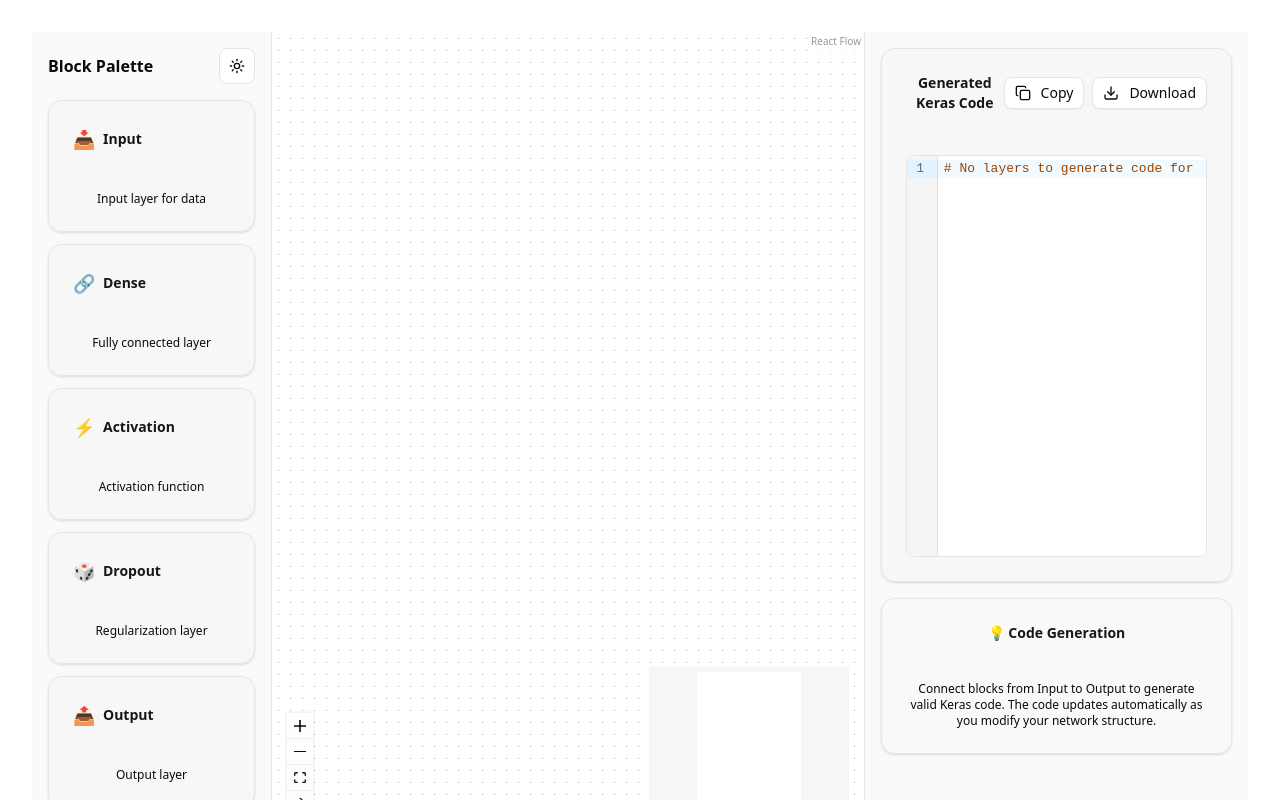
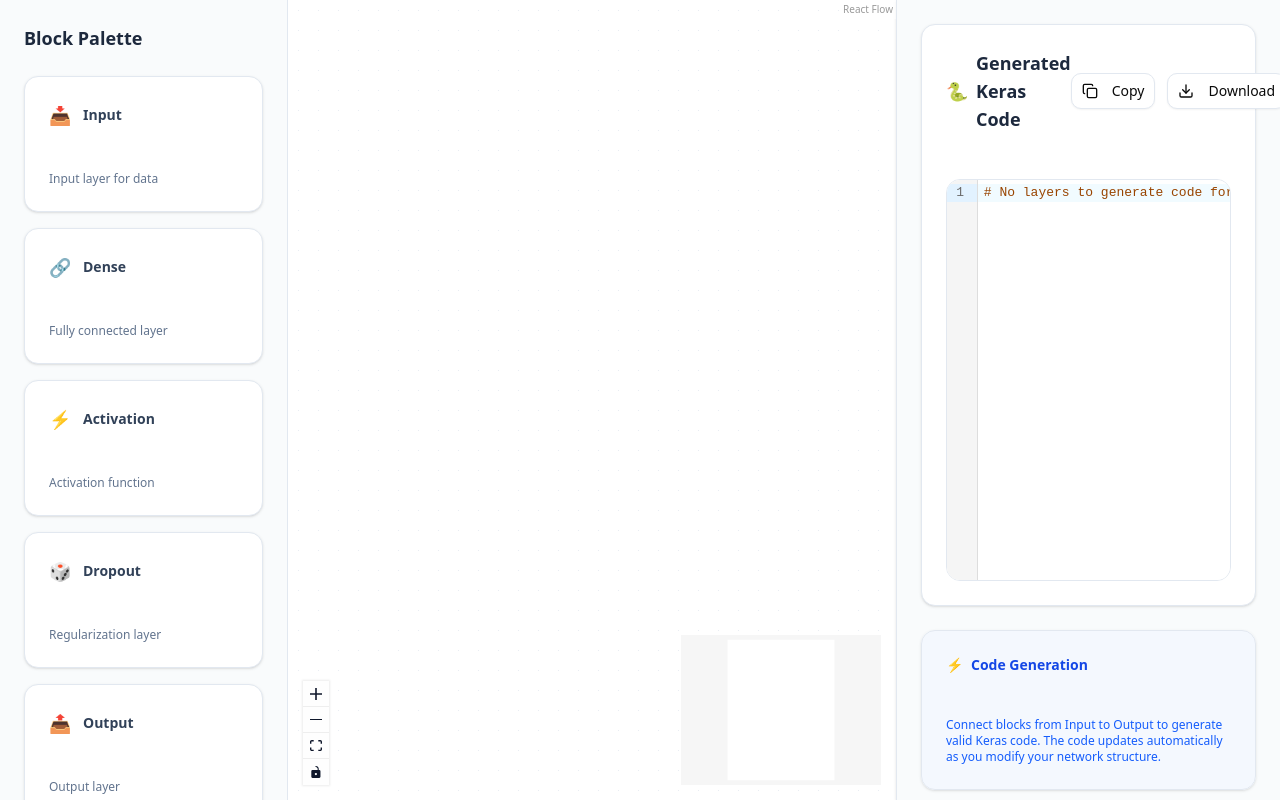
Before and after one commit to Aryagm/blockdl, a React (Vite) app: page / in a window 1280 px wide. Shown: the top 800 px of the page. Built offline with nearby package versions, Linux system fonts and the light colour scheme.

Commit message:
Improved layout

```diff
--- a/src/App.css
+++ b/src/App.css
@@ -1,51 +1,19 @@
-#root {
-  max-width: 1280px;
-  margin: 0 auto;
-  padding: 2rem;
-  text-align: center;
-}
-
-.logo {
-  height: 6em;
-  padding: 1.5em;
-  will-change: filter;
-  transition: filter 300ms;
-}
-.logo:hover {
-  filter: drop-shadow(0 0 2em #646cffaa);
-}
-.logo.react:hover {
-  filter: drop-shadow(0 0 2em #61dafbaa);
-}
-
-@keyframes logo-spin {
-  from {
-    transform: rotate(0deg);
-  }
-  to {
-    transform: rotate(360deg);
-  }
-}
-
-@media (prefers-reduced-motion: no-preference) {
-  a:nth-of-type(2) .logo {
-    animation: logo-spin infinite 20s linear;
-  }
-}
-
-.card {
-  padding: 2em;
-}
-
-.read-the-docs {
-  color: #888;
-}
-
-/* LayerNode styling */
+/* Layer node specific styling */
 .layer-node {
   position: relative;
 }
 
+/* Remove any default styling that might interfere */
+#root {
+  margin: 0;
+  padding: 0;
+  text-align: left;
+  width: 100vw;
+  height: 100vh;
+  overflow: hidden;
+}
+
+/* ReactFlow handle styling */
 .layer-node .react-flow__handle {
   width: 12px;
   height: 12px;
--- a/src/App.tsx
+++ b/src/App.tsx
@@ -1,5 +1,4 @@
 import { AppShell } from './components/AppShell'
-import { ThemeProvider } from './components/ThemeProvider'
 import { CanvasEditor } from './components/CanvasEditor'
 import { BlockPalette } from './components/BlockPalette'
 import { CodeViewer } from './components/CodeViewer'
@@ -28,13 +27,11 @@ function App() {
   )
 
   return (
-    <ThemeProvider defaultTheme="system" storageKey="blockdl-theme">
-      <AppShell
-        palette={paletteContent}
-        canvas={canvasContent}
-        codeViewer={codeViewerContent}
-      />
-    </ThemeProvider>
+    <AppShell
+      palette={paletteContent}
+      canvas={canvasContent}
+      codeViewer={codeViewerContent}
+    />
   )
 }
 
--- a/src/components/AppShell.tsx
+++ b/src/components/AppShell.tsx
@@ -16,23 +16,23 @@ export function AppShell({
 }: AppShellProps) {
   return (
     <div className={cn(
-      "flex h-screen bg-background text-foreground",
+      "flex h-screen bg-slate-100 text-slate-900 min-w-[1280px]",
       className
     )}>
       {/* Left Sidebar - Palette */}
-      <div className="w-60 bg-sidebar border-r border-sidebar-border">
-        <div className="h-full p-4">
+      <div className="w-72 bg-white border-r border-slate-200 flex-shrink-0 shadow-sm">
+        <div className="h-full overflow-hidden">
           {palette || (
-            <div className="text-sidebar-foreground">
-              <h2 className="font-semibold mb-4">Palette</h2>
-              <div className="space-y-2">
-                <div className="p-2 bg-sidebar-accent rounded-md text-sidebar-accent-foreground">
+            <div className="p-6">
+              <h2 className="font-semibold mb-4 text-slate-800">Palette</h2>
+              <div className="space-y-3">
+                <div className="p-3 bg-slate-50 rounded-xl text-slate-700 border border-slate-200">
                   Palette Item 1
                 </div>
-                <div className="p-2 bg-sidebar-accent rounded-md text-sidebar-accent-foreground">
+                <div className="p-3 bg-slate-50 rounded-xl text-slate-700 border border-slate-200">
                   Palette Item 2
                 </div>
-                <div className="p-2 bg-sidebar-accent rounded-md text-sidebar-accent-foreground">
+                <div className="p-3 bg-slate-50 rounded-xl text-slate-700 border border-slate-200">
                   Palette Item 3
                 </div>
               </div>
@@ -42,12 +42,12 @@ export function AppShell({
       </div>
 
       {/* Center - Canvas */}
-      <div className="flex-grow bg-background">
+      <div className="flex-grow bg-white min-w-0">
         <div className="h-full">
           {canvas || (
-            <div className="h-full flex items-center justify-center border-2 border-dashed border-border rounded-lg">
-              <div className="text-center text-muted-foreground">
-                <h2 className="text-2xl font-semibold mb-2">Canvas Area</h2>
+            <div className="h-full flex items-center justify-center border-2 border-dashed border-slate-300 rounded-xl m-4">
+              <div className="text-center text-slate-500">
+                <h2 className="text-2xl font-semibold mb-2 text-slate-700">Canvas Area</h2>
                 <p>Your main content goes here</p>
               </div>
             </div>
@@ -56,12 +56,12 @@ export function AppShell({
       </div>
 
       {/* Right Sidebar - Code Viewer */}
-      <div className="w-96 bg-sidebar border-l border-sidebar-border">
-        <div className="h-full p-4">
+      <div className="w-96 bg-white border-l border-slate-200 flex-shrink-0 shadow-sm">
+        <div className="h-full overflow-hidden">
           {codeViewer || (
-            <div className="text-sidebar-foreground">
-              <h2 className="font-semibold mb-4">Code Viewer</h2>
-              <div className="bg-sidebar-accent rounded-md p-4 text-sidebar-accent-foreground font-mono text-sm">
+            <div className="p-6">
+              <h2 className="font-semibold mb-4 text-slate-800">Code Viewer</h2>
+              <div className="bg-slate-50 rounded-xl p-4 text-slate-700 font-mono text-sm border border-slate-200">
                 <pre>{`// Example code
 function example() {
   console.log("Hello world!");
--- a/src/components/BlockPalette.tsx
+++ b/src/components/BlockPalette.tsx
@@ -1,5 +1,4 @@
 import { Card, CardContent, CardHeader, CardTitle } from './ui/card'
-import { ThemeToggle } from './ThemeToggle'
 
 const layerTypes = [
   { type: 'Input', icon: '📥', description: 'Input layer for data' },
@@ -21,28 +20,30 @@ export function BlockPalette({ className = '' }: BlockPaletteProps) {
   }
 
   return (
-    <div className={`space-y-4 ${className}`}>
-      <div className="flex items-center justify-between">
-        <h2 className="font-semibold text-sidebar-foreground">Block Palette</h2>
-        <ThemeToggle />
+    <div className={`space-y-6 p-6 h-full overflow-y-auto bg-slate-50/80 ${className}`}>
+      <div className="flex items-center">
+        <h2 className="font-semibold text-slate-800 text-lg">Block Palette</h2>
       </div>
 
-      <div className="space-y-3">
+      <div className="space-y-4">
         {layerTypes.map((layer) => (
           <Card
             key={layer.type}
-            className="cursor-move hover:shadow-md transition-all duration-200 hover:scale-[1.02] border-sidebar-border bg-sidebar-accent/50 hover:bg-sidebar-accent"
+            className="cursor-move hover:shadow-lg transition-all duration-300 hover:scale-[1.02] border-slate-200 bg-white hover:bg-slate-50 rounded-xl shadow-sm hover:shadow-slate-200"
             draggable
             onDragStart={(event) => handleDragStart(event, layer.type)}
+            style={{ cursor: 'grab' }}
+            onMouseDown={(e) => e.currentTarget.style.cursor = 'grabbing'}
+            onMouseUp={(e) => e.currentTarget.style.cursor = 'grab'}
           >
-            <CardHeader className="pb-2">
-              <CardTitle className="text-sm flex items-center gap-2 text-sidebar-accent-foreground">
+            <CardHeader className="pb-3">
+              <CardTitle className="text-sm flex items-center gap-3 text-slate-700">
                 <span className="text-lg">{layer.icon}</span>
                 {layer.type}
               </CardTitle>
             </CardHeader>
             <CardContent className="pt-0">
-              <p className="text-xs text-sidebar-muted-foreground">
+              <p className="text-xs text-slate-500">
                 {layer.description}
               </p>
             </CardContent>
@@ -50,14 +51,15 @@ export function BlockPalette({ className = '' }: BlockPaletteProps) {
         ))}
       </div>
 
-      <Card className="border-sidebar-border bg-sidebar-accent/30">
-        <CardHeader className="pb-2">
-          <CardTitle className="text-sm text-sidebar-accent-foreground">
-            💡 How to use
+      <Card className="border-slate-200 bg-blue-50/50 rounded-xl shadow-sm">
+        <CardHeader className="pb-3">
+          <CardTitle className="text-sm text-blue-700 flex items-center gap-2">
+            <span>💡</span>
+            How to use
           </CardTitle>
         </CardHeader>
         <CardContent className="pt-0">
-          <p className="text-xs text-sidebar-muted-foreground">
+          <p className="text-xs text-blue-600">
             Drag and drop blocks onto the canvas to build your neural network architecture.
           </p>
         </CardContent>
--- a/src/components/CanvasEditor.tsx
+++ b/src/components/CanvasEditor.tsx
@@ -172,7 +172,7 @@ function CanvasEditorInner({
       >
         <Controls />
         <MiniMap />
-        <Background variant={BackgroundVariant.Dots} gap={12} size={1} />
+        <Background variant={BackgroundVariant.Dots} gap={20} size={1} color="#e2e8f0" />
       </ReactFlow>
     </div>
   )
--- a/src/components/CodeViewer.tsx
+++ b/src/components/CodeViewer.tsx
@@ -1,7 +1,6 @@
 import { useEffect, useState } from 'react'
 import CodeMirror from '@uiw/react-codemirror'
 import { python } from '@codemirror/lang-python'
-import { oneDark } from '@codemirror/theme-one-dark'
 import { Button } from './ui/button'
 import { Card, CardContent, CardHeader, CardTitle } from './ui/card'
 import { Copy, Download } from 'lucide-react'
@@ -16,25 +15,6 @@ interface CodeViewerProps {
 
 export function CodeViewer({ nodes, edges, className = '' }: CodeViewerProps) {
   const [generatedCode, setGeneratedCode] = useState<string>('')
-  const [isDark, setIsDark] = useState(false)
-
-  // Detect theme from document
-  useEffect(() => {
-    const checkTheme = () => {
-      setIsDark(document.documentElement.classList.contains('dark'))
-    }
-
-    checkTheme()
-
-    // Watch for theme changes
-    const observer = new MutationObserver(checkTheme)
-    observer.observe(document.documentElement, {
-      attributes: true,
-      attributeFilter: ['class']
-    })
-
-    return () => observer.disconnect()
-  }, [])
 
   // Re-generate code when nodes or edges change
   useEffect(() => {
@@ -73,22 +53,23 @@ export function CodeViewer({ nodes, edges, className = '' }: CodeViewerProps) {
   }
 
   return (
-    <div className={`space-y-4 ${className}`}>
-      <Card className="border-sidebar-border bg-sidebar-accent/50">
-        <CardHeader className="pb-3">
+    <div className={`space-y-6 p-6 h-full overflow-y-auto bg-slate-50/80 ${className}`}>
+      <Card className="border-slate-200 bg-white shadow-sm rounded-xl">
+        <CardHeader className="pb-4">
           <div className="flex items-center justify-between">
-            <CardTitle className="text-sm text-sidebar-accent-foreground">
+            <CardTitle className="text-lg text-slate-800 flex items-center gap-2">
+              <span>🐍</span>
               Generated Keras Code
             </CardTitle>
-            <div className="flex gap-2">
+            <div className="flex gap-3">
               <Button
                 variant="outline"
                 size="sm"
                 onClick={handleCopyCode}
                 disabled={!generatedCode.trim()}
-                className="h-8 px-2"
+                className="h-9 px-3 rounded-lg border-slate-200 hover:bg-slate-50 hover:border-slate-300 transition-all duration-200"
               >
-                <Copy className="h-3 w-3 mr-1" />
+                <Copy className="h-4 w-4 mr-2" />
                 Copy
               </Button>
               <Button
@@ -96,22 +77,21 @@ export function CodeViewer({ nodes, edges, className = '' }: CodeViewerProps) {
                 size="sm"
                 onClick={handleDownloadCode}
                 disabled={!generatedCode.trim()}
-                className="h-8 px-2"
+                className="h-9 px-3 rounded-lg border-slate-200 hover:bg-slate-50 hover:border-slate-300 transition-all duration-200"
               >
-                <Download className="h-3 w-3 mr-1" />
+                <Download className="h-4 w-4 mr-2" />
                 Download
               </Button>
             </div>
           </div>
         </CardHeader>
         <CardContent className="pt-0">
-          <div className="rounded-md overflow-hidden border border-sidebar-border">
+          <div className="rounded-xl overflow-hidden border border-slate-200 shadow-inner">
             <div className="text-left">
               <CodeMirror
                 value={generatedCode}
                 height="400px"
                 extensions={[python()]}
-                theme={isDark ? oneDark : undefined}
                 editable={false}
                 style={{ textAlign: 'left' }}
                 basicSetup={{
@@ -132,14 +112,15 @@ export function CodeViewer({ nodes, edges, className = '' }: CodeViewerProps) {
         </CardContent>
       </Card>
 
-      <Card className="border-sidebar-border bg-sidebar-accent/30">
-        <CardHeader className="pb-2">
-          <CardTitle className="text-sm text-sidebar-accent-foreground">
-            💡 Code Generation
+      <Card className="border-slate-200 bg-blue-50/50 rounded-xl shadow-sm">
+        <CardHeader className="pb-3">
+          <CardTitle className="text-sm text-blue-700 flex items-center gap-2">
+            <span>⚡</span>
+            Code Generation
           </CardTitle>
         </CardHeader>
         <CardContent className="pt-0">
-          <p className="text-xs text-sidebar-muted-foreground">
+          <p className="text-xs text-blue-600">
             Connect blocks from Input to Output to generate valid Keras code.
             The code updates automatically as you modify your network structure.
           </p>
--- a/src/index.css
+++ b/src/index.css
@@ -112,9 +112,9 @@
 
 @layer base {
   * {
-    @apply border-border outline-ring/50;
+    @apply border-slate-200;
   }
   body {
-    @apply bg-background text-foreground;
+    @apply bg-slate-100 text-slate-900;
   }
 }
```
Also changed, not shown: src/components/LayerNode.tsx (+9 -9 lines).
